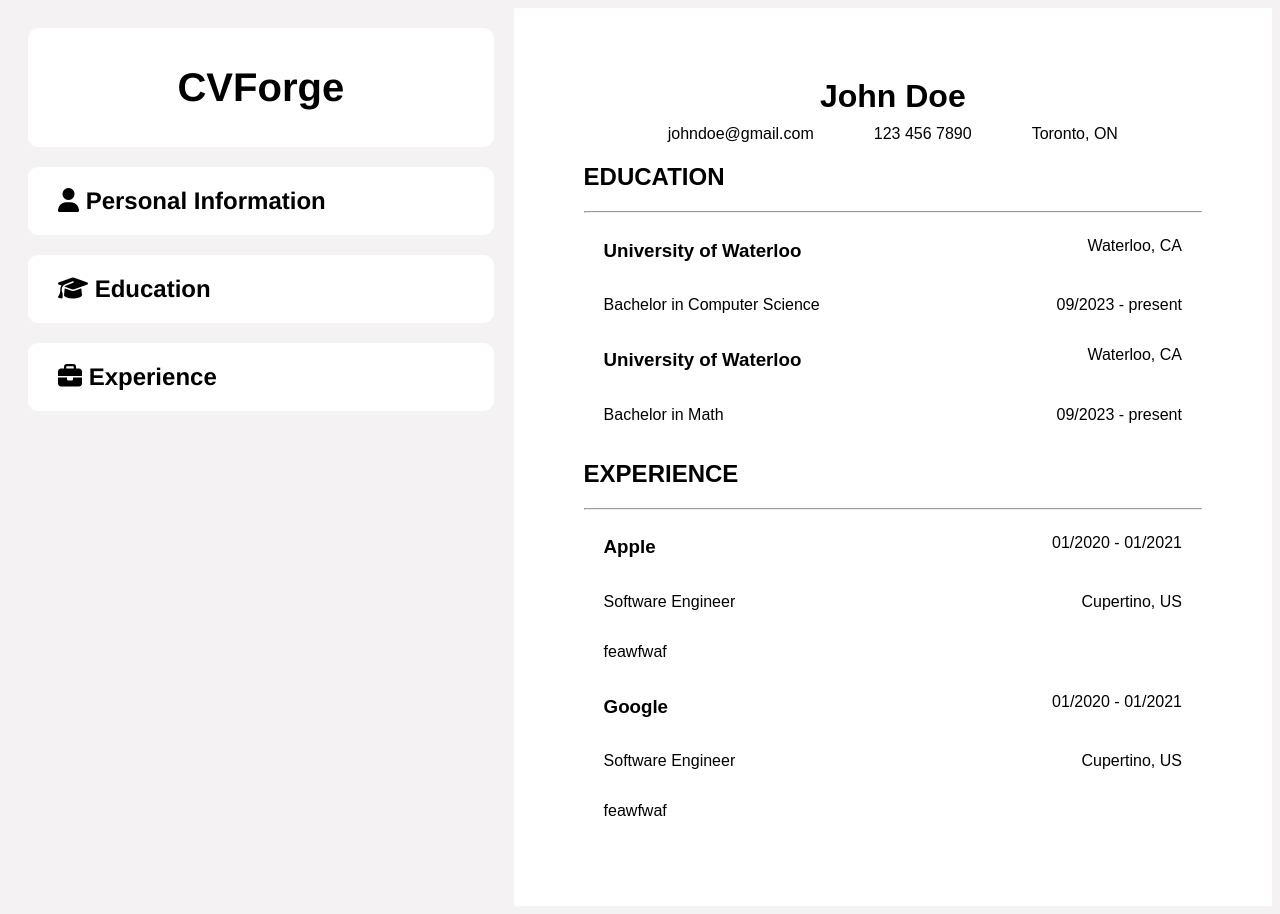
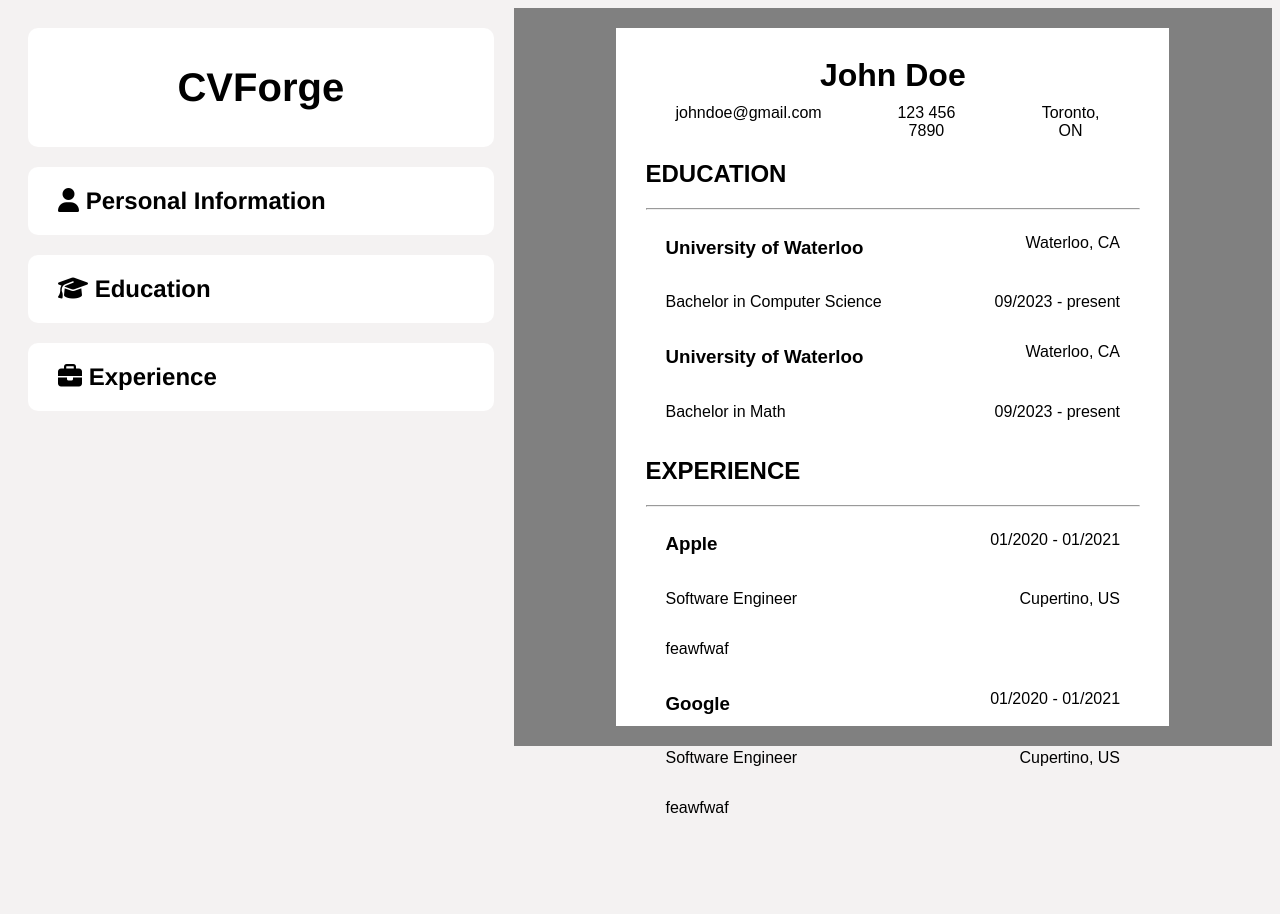
Before and after one commit to gavinxue050705/CVForge, a React (Vite) app: page / in a window 1280 px wide. After the commit the page ends 817 px from the top, so only its background shows below. Built offline with nearby package versions, Linux system fonts and the light colour scheme; a web font is replaced by a local one.

Commit message:
Updated dimensions of resume to vh

```diff
--- a/src/styles/App.css
+++ b/src/styles/App.css
@@ -43,8 +43,10 @@
 /*  */
 .resume {
     background-color: white;
-    margin: auto;
-    size: A4;
+    margin: 20px auto;
+    padding: calc(0.5/11*80vh);
+    height: 80vh;
+    width: calc(8.5/11*80vh);
 }
 #form-personal {
     display: none;
--- a/src/styles/Resume.css
+++ b/src/styles/Resume.css
@@ -1,6 +1,5 @@
 .resume {
     font-family: "Computer Modern Serif", sans-serif;
-    padding: 70px;
 }
 
 /* personal section */
```
